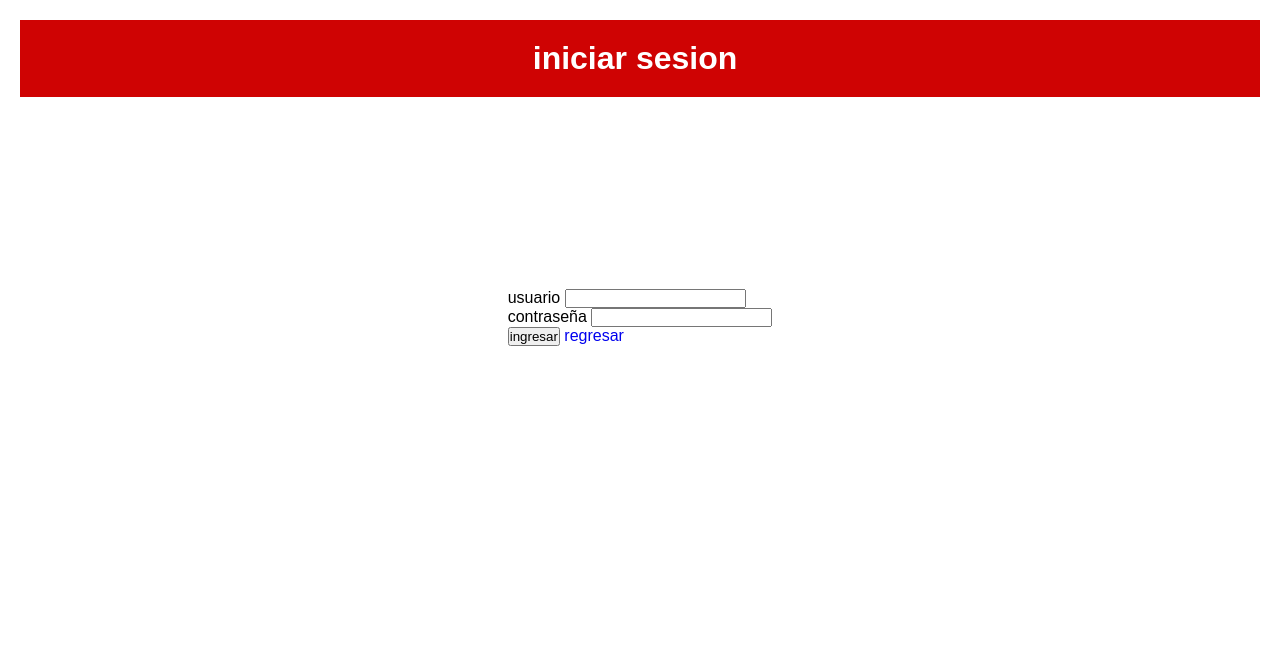
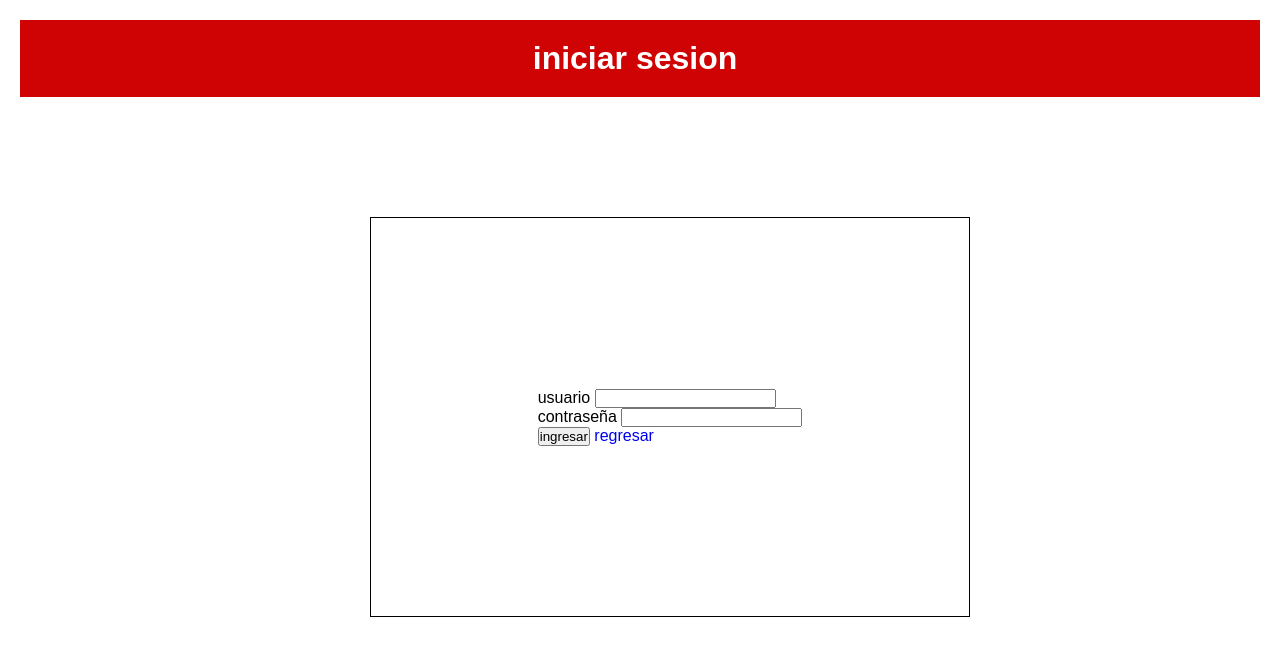
Before and after one commit to javigato2236/labs-unillanos, a Flask app: page /iniciar_sesion in a window 1280 px wide. Shown: the top 656 px of the page. Run offline with Flask 3, Linux system fonts and the light colour scheme.

Commit message:
ventana inicio de session

```diff
--- a/src/static/css/inicio_sesiones.css
+++ b/src/static/css/inicio_sesiones.css
@@ -2,4 +2,21 @@
     display: grid;
     place-content:center;
     min-height: 50vh;
+    border:solid 1px black;
+    width: 600px;
+    left: 370px;
+    top: 100px;
+
+    position: relative;
+
+
+
+
+
+
+
+
+
+
+
 }
```
